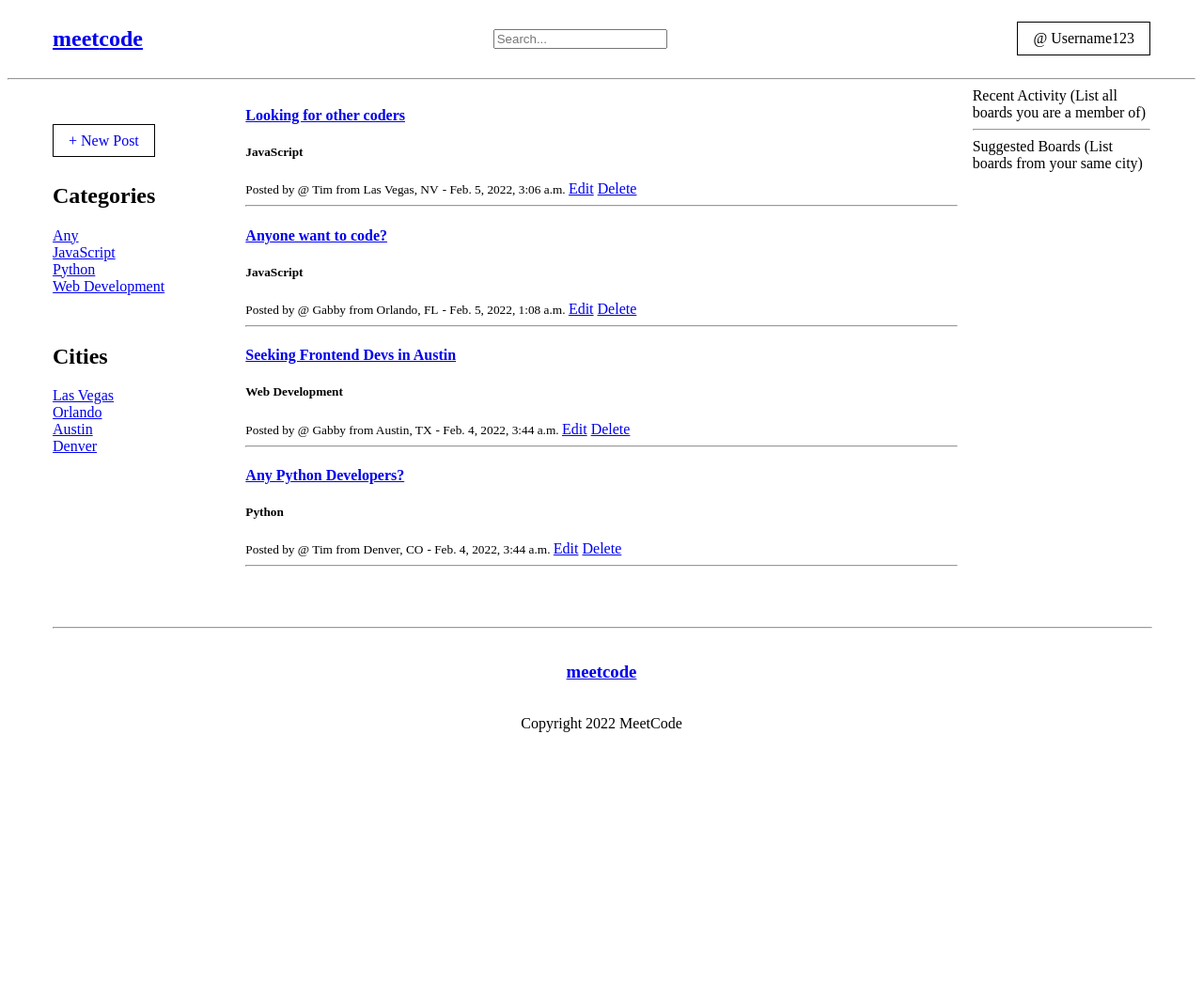
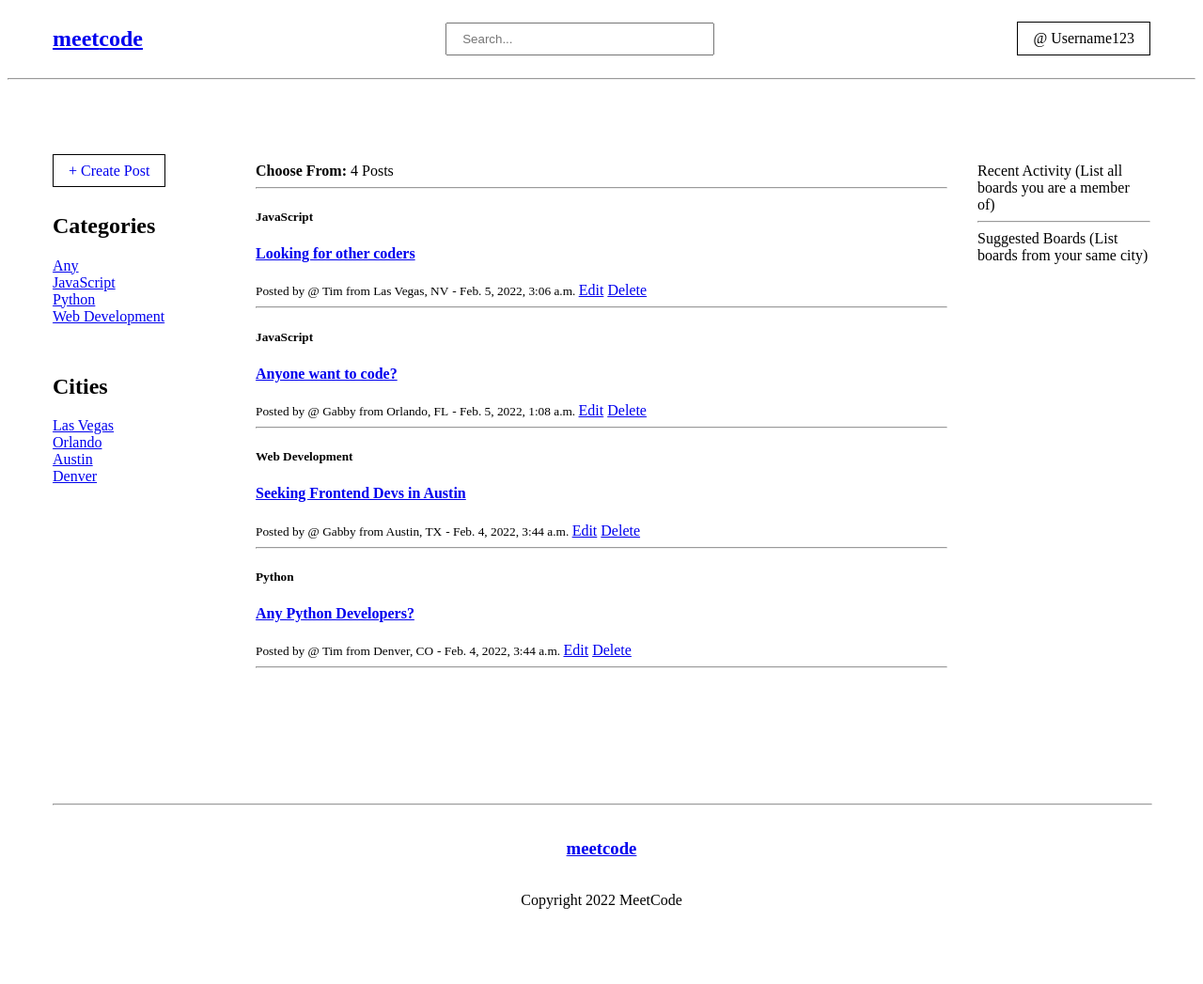
Before and after one commit to mrcanterbury/meetcode, a Django app: page / in a window 1280 px wide. Shown: the whole page at 94% size. Before the commit the page ends 779 px from the top, so only its background shows below. Run offline with Django 4.2, Linux system fonts and the light colour scheme; data comes from the database, SQL or seed files in the repository.

Commit message:
adjusted layout

```diff
--- a/base/templates/base/home.html
+++ b/base/templates/base/home.html
@@ -1,13 +1,14 @@
 {% extends 'layout.html' %}
+{% load humanize %}
 
 {% block content %}
 
-<div class="layout-container">
+<div class="main-container">
 
-    <div>
-            <div class="new-post-container">
-                <a class="new-post" href="{% url 'new-board' %}">+ New Post</a>
-            </div>
+    <div class="left-sidebar">
+        <div class="new-post-container">
+            <a class="new-post" href="{% url 'new-board' %}">+ Create Post</a>
+        </div>
 
         <div class="category-container">
             <h2>Categories</h2>
@@ -29,11 +30,15 @@
         </div>
     </div>
 
-    <div>
-        {% for board in boards %}
+    <div class="content-container">
+        <div>
+          <span><strong>Choose From:</strong> {{board_count}} Posts</span>
+          <hr>
+        </div>
+        {% for board in board_list %}
             <div>
+                <h5>{{board.category}}</h5>
                 <h4><a href="{% url 'board' board.id %}">{{board.name}}</a></h4>
-                <h5>{{board.category}}</h5>
                 <span><small>Posted by @ {{board.author.username.title}} from {{board.city.title}}, {{board.state.upper}}</small></span>
                 <span><small>- {{board.created}} </small></span>
                 <a href="{% url 'edit-board' board.id %}">Edit</a>
@@ -43,7 +48,7 @@
         {% endfor %}
     </div>
 
-    <div>
+    <div class="right-sidebar">
         <div class="recent-container">
             Recent Activity
             (List all boards you are a member of)
--- a/base/views.py
+++ b/base/views.py
@@ -1,4 +1,5 @@
 from django.shortcuts import render, redirect
+from django.core.paginator import Paginator, EmptyPage, PageNotAnInteger
 from django.db.models import Q
 from .models import Board, Category
 from .forms import BoardForm
@@ -6,16 +7,18 @@ from .forms import BoardForm
 def home(request):
     query = request.GET.get('q') if request.GET.get('q') != None else ''
 
-    boards = Board.objects.filter(
+    board_list = Board.objects.filter(
         Q(name__icontains=query) |
         Q(city__icontains=query) |
         Q(category__name__icontains=query)
     )
 
+    board_count = board_list.count()
+
     categories = Category.objects.all()[:10]
     cities = Board.objects.all()[:10]
 
-    context = {'boards': boards, 'categories': categories, 'cities': cities}
+    context = {'board_list': board_list, 'board_count': board_count, 'categories': categories, 'cities': cities}
     return render(request, 'base/home.html', context)
 
 
--- a/meetcode/settings.py
+++ b/meetcode/settings.py
@@ -34,6 +34,7 @@ INSTALLED_APPS = [
     'django.contrib.admin',
     'django.contrib.auth',
     'django.contrib.contenttypes',
+    'django.contrib.humanize',
     'django.contrib.sessions',
     'django.contrib.messages',
     'django.contrib.staticfiles',
--- a/templates/layout.html
+++ b/templates/layout.html
@@ -19,21 +19,39 @@
             padding: .5rem 2rem;
         }
 
+        #main-search {
+            padding: .5rem 1rem;
+            width: 250px;
+            outline: none;
+        }
+
+        .main-container {
+            display: grid;
+            grid-template-columns: 1fr 4fr 1fr;
+            padding: 3rem;
+            gap: 2rem;
+        }
+
+        .content-container {
+            padding: 2rem 0;
+        }
+
+        .left-sidebar {
+            padding: 2rem 0;
+        }
+
+        .right-sidebar {
+            padding: 2rem 0;
+        }
+
         .new-post-container {
-            padding-top: 3rem;
+            padding-top: 0;
         }
 
         .new-post {
             text-decoration: none;
             border: 1px solid #000;
             padding: .5rem 1rem;
-        }
-
-        .layout-container {
-            display: grid;
-            grid-template-columns: 1fr 4fr 1fr;
-            gap: 1rem;
-            padding: 0 3rem;
         }
 
         .user-container {
--- a/templates/navbar.html
+++ b/templates/navbar.html
@@ -8,7 +8,7 @@
 
     <div class="search-container">
         <form method="GET"action="{% url 'home' %}">
-            <input type="text" name="q" placeholder="Search...">
+            <input id="main-search" type="text" name="q" placeholder="Search...">
         </form>
     </div>
 
```
